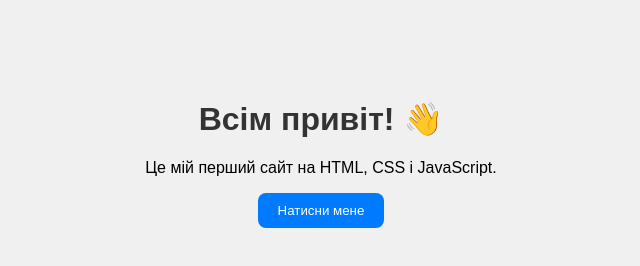
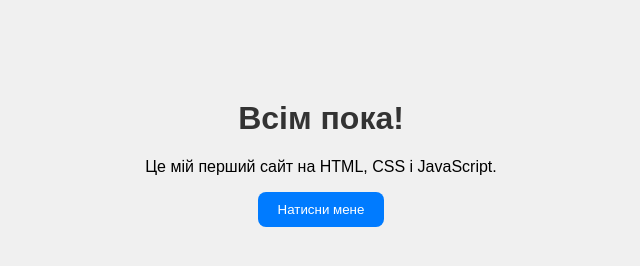
Before and after one commit to IgnatevD/webcourse8, a plain HTML site: page index.html in a window 1280 px wide. Shown: the whole page, without its empty margins (319-959 px from the left). Drawn offline with Linux system fonts and the light colour scheme.

Commit message:
update site

```diff
--- a/index.html
+++ b/index.html
@@ -9,7 +9,7 @@
 </head>
 
 <body>
-    <h1>Всім привіт! 👋</h1>
+    <h1>Всім пока! </h1>
     <p>Це мій перший сайт на HTML, CSS і JavaScript.</p>
     <button id="helloBtn">Натисни мене</button>
 
```
